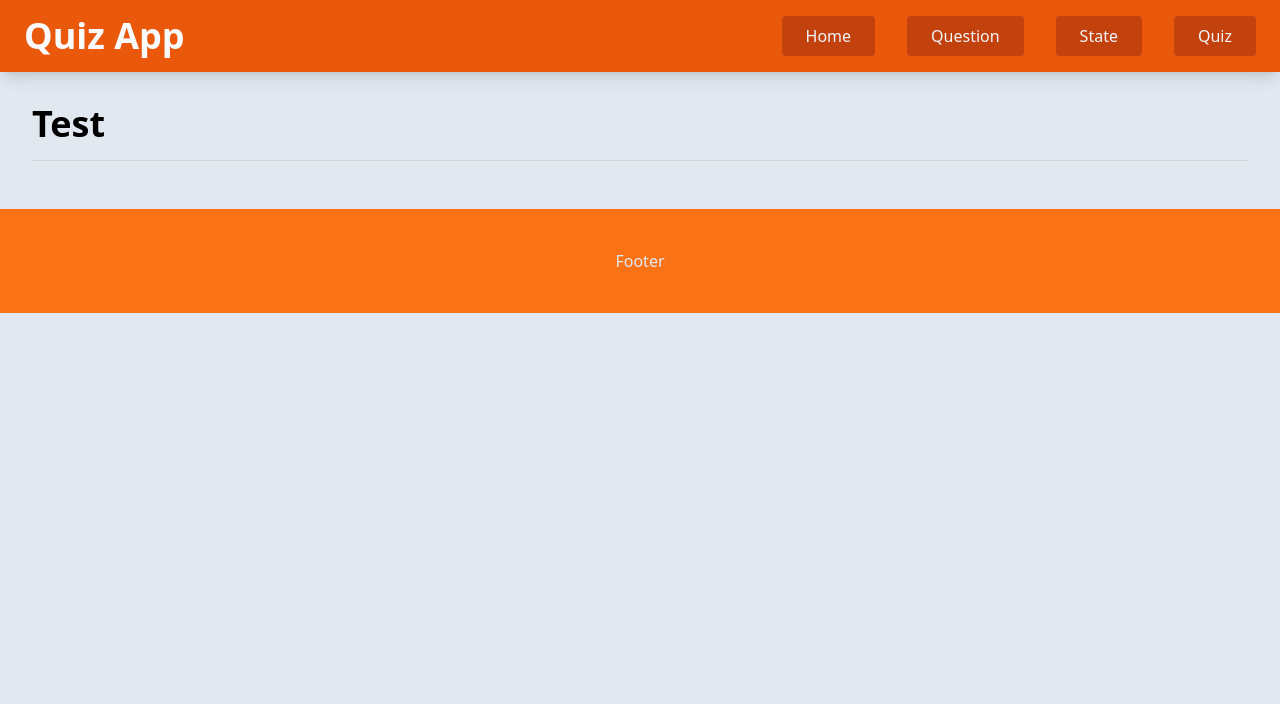
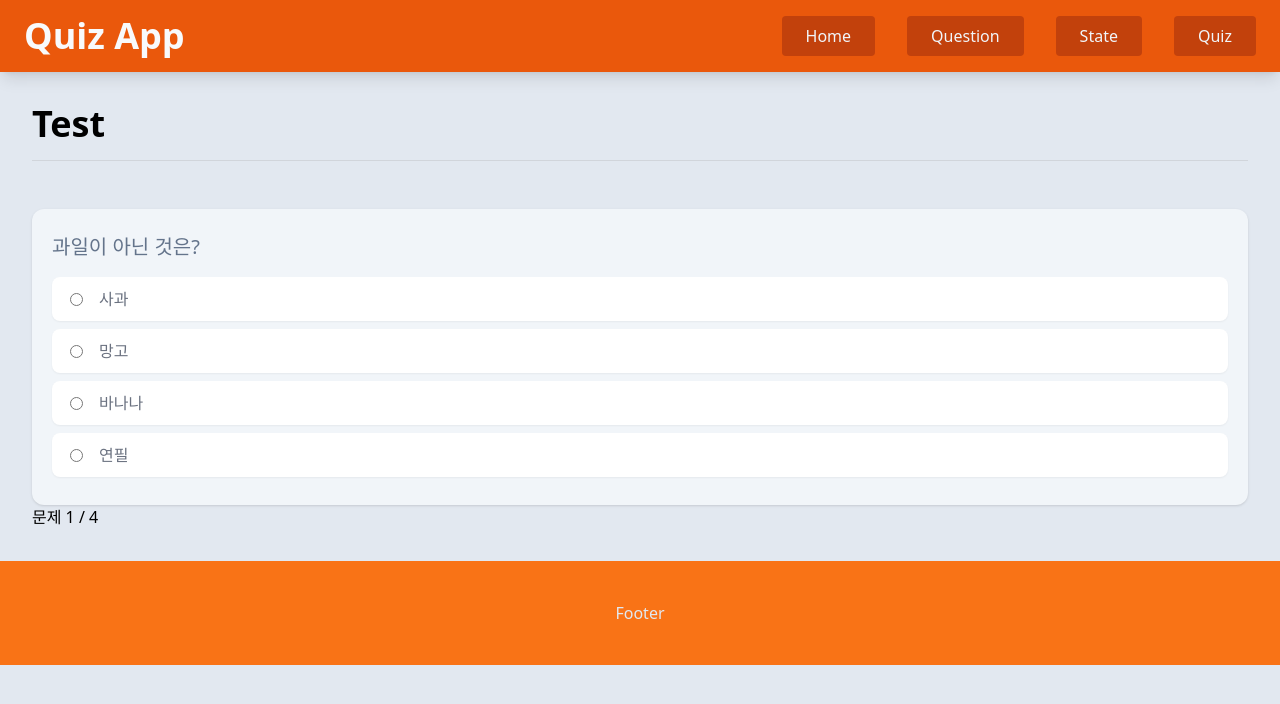
Before and after one commit to fluorjo/nextjs_quiz, a Next.js app: page /quiz in a window 1280 px wide. Both pictures are taken after a click on the button "Test start". Shown: the top 704 px of the page. Built offline with nearby package versions, Linux system fonts and the light colour scheme.

Commit message:
quiz page questions part

```diff
--- a/components/QuizForm.tsx
+++ b/components/QuizForm.tsx
@@ -77,6 +77,43 @@ const QuizForm = () => {
           </button>
         </div>
       )}
+
+      {quizStarted && !quizEnded && (
+        <div>
+          <Question
+            question={questions[currentQuestion]}
+            getAnswer={(answer) => {
+              setCurrentAnswer(answer);
+              setAnswered(true);
+            }}
+            withId={false}
+            checkEnabled={false}
+          />
+          <div>
+            <div>
+              문제 {currentQuestion + 1} /{" "}
+              {questions.length}
+            </div>
+
+            {answered && (
+              <button
+                className="my-4 px-8 py-2 text-white float-right rounded-lg shadow bg-blue-600 hover:bg-blue-500"
+                onClick={() =>
+                  currentQuestion >=
+                  questions.length - 1
+                    ? quizEnd()
+                    : nextQuestion()
+                }
+              >
+                {currentQuestion >=
+                questions.length - 1
+                  ? "완료"
+                  : "다음"}
+              </button>
+            )}
+          </div>
+        </div>
+      )}
     </div>
   );
 };
```
